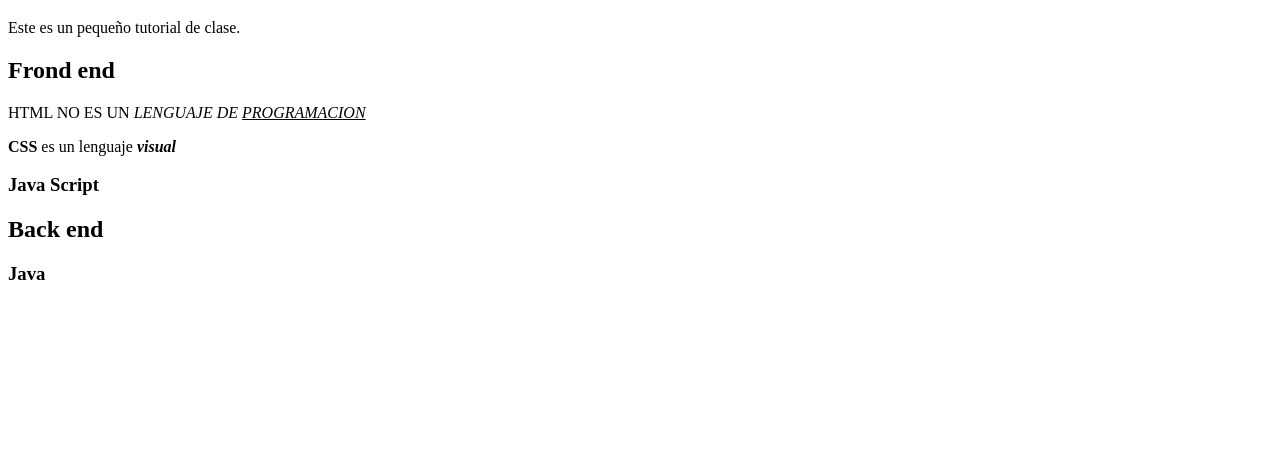
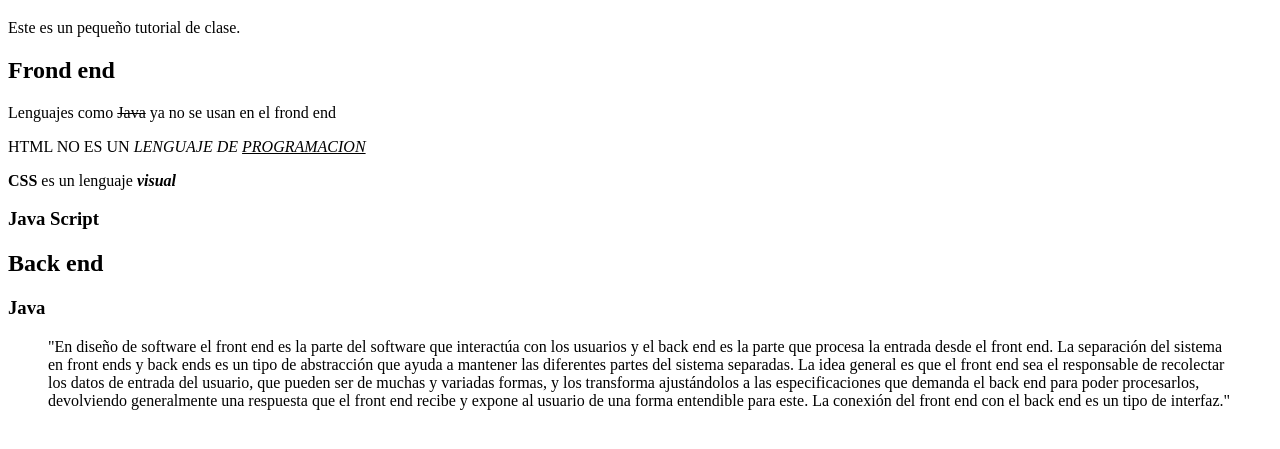
Before and after one commit to JesusCarmona21/ProyectoClaseWeb1, a plain HTML site: page html/ejercicio1.html in a window 1280 px wide. Shown: the part 61-510 px from the top of the page. Drawn offline with Linux system fonts and the light colour scheme.

Commit message:
Cita Wiki

```diff
--- a/html/ejercicio1.html
+++ b/html/ejercicio1.html
@@ -14,6 +14,7 @@
     <p>Este es un pequeño tutorial de clase.</p>
 
     <h2>Frond end</h2>
+    <p>Lenguajes como <del>Java</del> ya no se usan en el frond end</p>
     <p>HTML NO ES UN <em>LENGUAJE DE <ins>PROGRAMACION</ins></em></p>
     <p> <strong>CSS</strong> es un lenguaje <strong> <em>visual</em> </strong></p>
 
@@ -22,6 +23,7 @@
     <h2>Back end</h2>
 
     <h3>Java</h3>
+    <blockquote cite="https://es.wikipedia.org/wiki/Front_end_y_back_end">"En diseño de software el front end es la parte del software que interactúa con los usuarios y el back end es la parte que procesa la entrada desde el front end. La separación del sistema en front ends y back ends es un tipo de abstracción que ayuda a mantener las diferentes partes del sistema separadas. La idea general es que el front end sea el responsable de recolectar los datos de entrada del usuario, que pueden ser de muchas y variadas formas, y los transforma ajustándolos a las especificaciones que demanda el back end para poder procesarlos, devolviendo generalmente una respuesta que el front end recibe y expone al usuario de una forma entendible para este. La conexión del front end con el back end es un tipo de interfaz."</blockquote>
 
 </body>
 </html>
```
